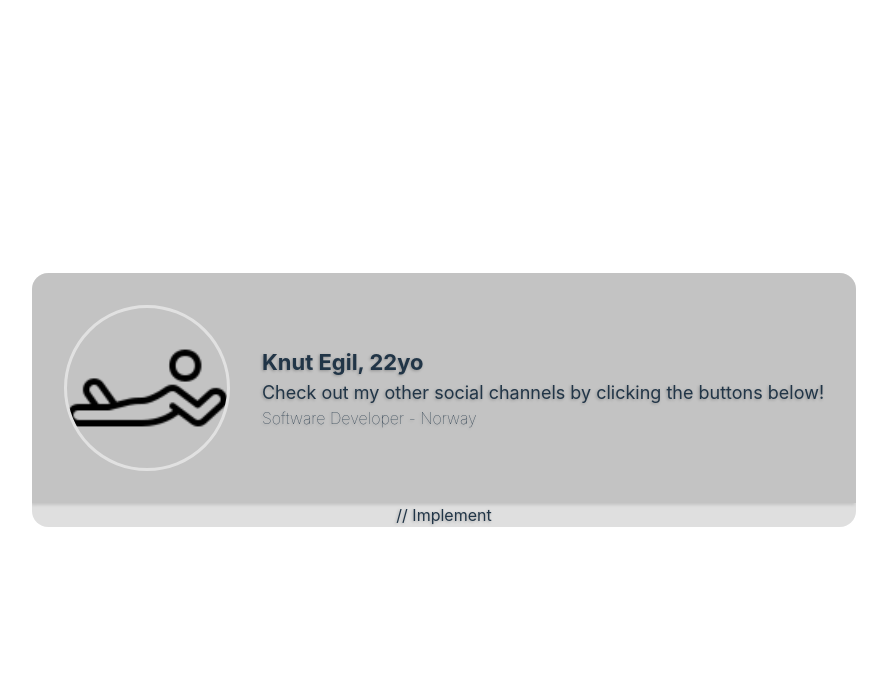
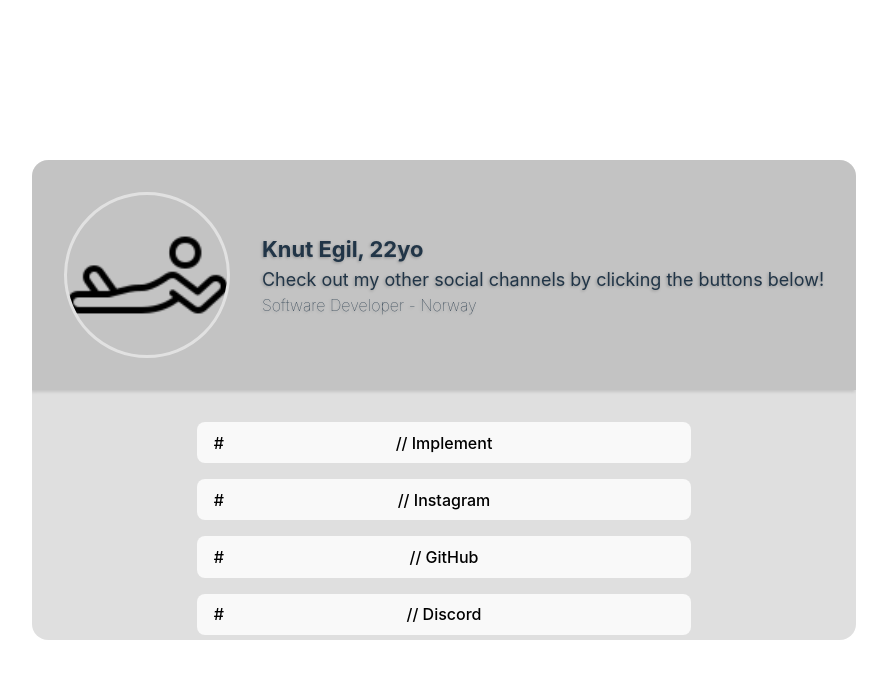
Before and after one commit to knut-egil/onelink-frontend, a React (Vite) app in the folder onelink-frontend/: page / in a window 1280 px wide. Shown: the top 678 px of the page, without its empty margins (196-1083 px from the left). Built offline with nearby package versions, Linux system fonts and the light colour scheme; no server answers; the HTML template or start-up script is replaced by a standard one.

Commit message:
Add optional link logo

```diff
--- a/onelink-frontend/src/views/Profile.css
+++ b/onelink-frontend/src/views/Profile.css
@@ -99,3 +99,30 @@
 }
 
 /* Link container */
+.link-container {
+  display: flex;
+  flex-direction: column;
+
+  width: 100%;
+  height: fit-content;
+
+  place-items: center;
+
+  margin: 2em;
+  gap: 1em;
+}
+
+.link-container>a {
+  font-style: unset;
+}
+
+.link {
+  width: 60%;
+  min-width: fit-content;
+
+  padding: 0.6em 1em;
+}
+
+.icon {
+  position: fixed;
+}
--- a/onelink-frontend/src/views/Profile.tsx
+++ b/onelink-frontend/src/views/Profile.tsx
@@ -93,8 +93,24 @@ function Profile() {
             }
             extras={["Software Developer", "Norway"]}
           />
-          // Implement
-          <div className="link-container"></div>
+          <div className="link-container">
+            <button className="link">
+              <div className="icon">#</div>
+              <span>// Implement</span>
+            </button>
+            <button className="link">
+              <div className="icon">#</div>
+              <span>// Instagram</span>
+            </button>
+            <button className="link">
+              <div className="icon">#</div>
+              <span>// GitHub</span>
+            </button>
+            <button className="link">
+              <div className="icon">#</div>
+              <span>// Discord</span>
+            </button>
+          </div>
         </div>
       </div>
     </>
```
